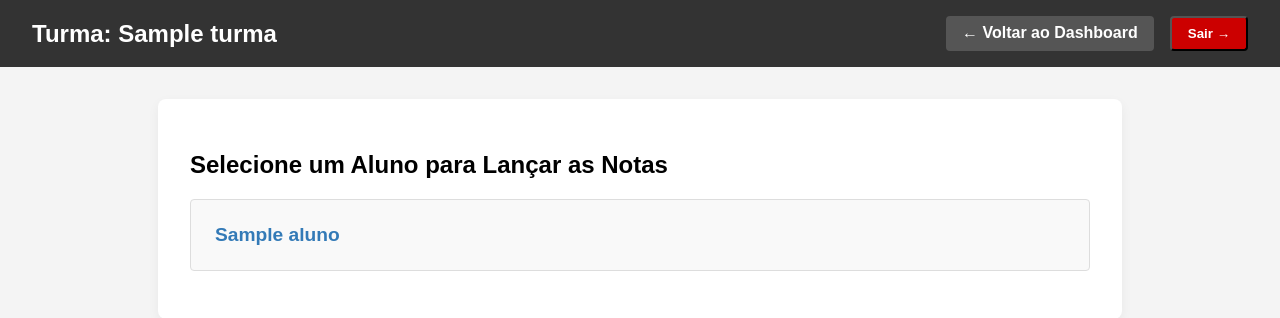
After one commit to RomuloCifer/Site_boletins, a Django app: page /portal/turma/1/ in a window 1280 px wide. The commit adds this page. Shown: the top 318 px of the page. Run offline with Django 5.2, Linux system fonts and the light colour scheme; a user stored in the database is signed in; tables that the repository leaves empty hold one stand-in row (values such as "Sample post").

Commit message:
Adiciona a funcionalidade de lançamento de notas, incluindo a view e template para exibir alunos de uma turma específica.

```diff
--- /dev/null
+++ b/teacher_portal/templates/teacher_portal/lancamento_notas.html
@@ -0,0 +1,56 @@
+<!DOCTYPE html>
+<html lang="pt-br">
+<head>
+    <meta charset="UTF-8">
+    <meta name="viewport" content="width=device-width, initial-scale=1.0">
+    <title>Alunos - {{ turma.nome }}</title>
+    <style>
+        body { font-family: sans-serif; background-color: #f4f4f4; margin: 0; padding: 0; }
+        .header { background: #333; color: white; padding: 1rem 2rem; display: flex; justify-content: space-between; align-items: center; }
+        .header h1 { margin: 0; font-size: 1.5rem; }
+        .header-nav { display: flex; gap: 1rem; }
+        .nav-link { color: #fff; text-decoration: none; background: #555; padding: 0.5rem 1rem; border-radius: 4px; font-weight: bold; }
+        .nav-link.logout { background: #c00; }
+        .logout-form { margin: 0; }
+        .logout-button { background: none; border: none; color: white; font-family: sans-serif; font-size: 1rem; cursor: pointer; padding: 0; }
+
+        .container { max-width: 900px; margin: 2rem auto; padding: 2rem; background: #fff; border-radius: 8px; box-shadow: 0 4px 12px rgba(0,0,0,0.05); }
+
+        /* Lista de Alunos (substitui a tabela) */
+        .aluno-list { list-style: none; padding: 0; }
+        .aluno-list li { margin-bottom: 1rem; }
+        .aluno-list a { display: block; padding: 1.5rem; background: #f9f9f9; border: 1px solid #ddd; border-radius: 4px; text-decoration: none; color: #337ab7; font-size: 1.2rem; font-weight: bold; }
+        .aluno-list a:hover { background: #f0f0f0; border-color: #ccc; }
+    </style>
+</head>
+<body>
+
+    <div class="header">
+        <h1>Turma: {{ turma.nome }}</h1>
+        <div class="header-nav">
+            <a href="{% url 'teacher_portal:dashboard' %}" class="nav-link">&larr; Voltar ao Dashboard</a>
+            <form method="POST" action="{% url 'teacher_portal:logout' %}" class="logout-form">
+                {% csrf_token %}
+                <button type="submit" class="nav-link logout">Sair &rarr;</button>
+            </form>
+        </div>
+    </div>
+
+    <div class="container">
+        <h2>Selecione um Aluno para Lançar as Notas</h2>
+
+        <ul class="aluno-list">
+            {% for aluno in alunos %}
+                <li>
+                    <a href="#">
+                        {{ aluno.nome_completo }}
+                    </a>
+                </li>
+            {% empty %}
+                <p>Nenhum aluno foi importado para esta turma ainda.</p>
+            {% endfor %}
+        </ul>
+    </div>
+
+</body>
+</html>
--- a/teacher_portal/urls.py
+++ b/teacher_portal/urls.py
@@ -33,4 +33,9 @@ urlpatterns = [
         views.dashboard_view, #  a chamada para a view
         name='dashboard'
     ),
+    path(
+        'turma/<int:turma_id>/',  #
+        views.lancamento_notas_view, #
+        name='lancamento_notas'
+    ),
 ]
--- a/teacher_portal/views.py
+++ b/teacher_portal/views.py
@@ -1,8 +1,9 @@
-from django.shortcuts import render
+from django.shortcuts import render, redirect
 # Importa o "segurança" que exige que o usuário esteja logado
 from django.contrib.auth.decorators import login_required
 # Importa o modelo Turma para podermos buscar as turmas
 from core.models import Turma
+from django.contrib import messages
 
 # Esta é a view do Dashboard que estava faltando
 @login_required(login_url='teacher_portal:login')
@@ -31,3 +32,25 @@ def dashboard_view(request):
 
     # Renderiza o template do dashboard (que já criamos)
     return render(request, 'teacher_portal/dashboard.html', context)
+
+@login_required(login_url='teacher_portal:login')
+def lancamento_notas_view(request, turma_id):
+    try:
+        turma = Turma.objects.get(
+            id=turma_id,
+            professor_responsavel=request.user.professor
+        )
+    except Turma.DoesNotExist:
+        messages.error(request, "Turma não encontrada ou você não tem permissão para acessá-la.")
+        return redirect('teacher_portal:dashboard')
+
+    # Busca apenas os alunos
+    alunos_da_turma = turma.alunos.all().order_by('nome_completo')
+
+    context = {
+        'turma': turma,
+        'alunos': alunos_da_turma,
+    }
+
+    # O HTML que vamos renderizar (a "grade")
+    return render(request, 'teacher_portal/lancamento_notas.html', context)
```
Also changed, not shown: teacher_portal/templates/teacher_portal/dashboard.html (+4 -4 lines).
